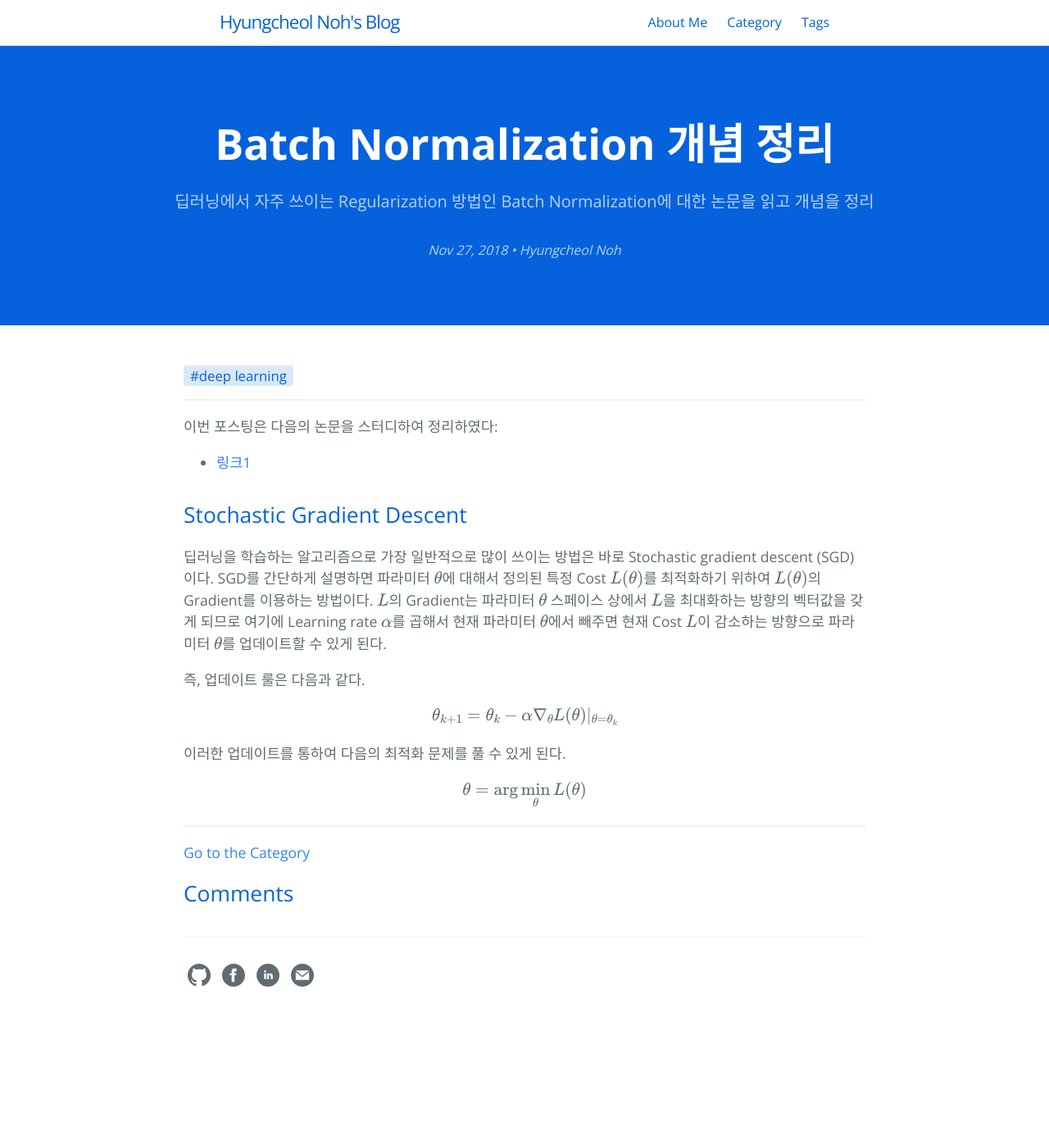
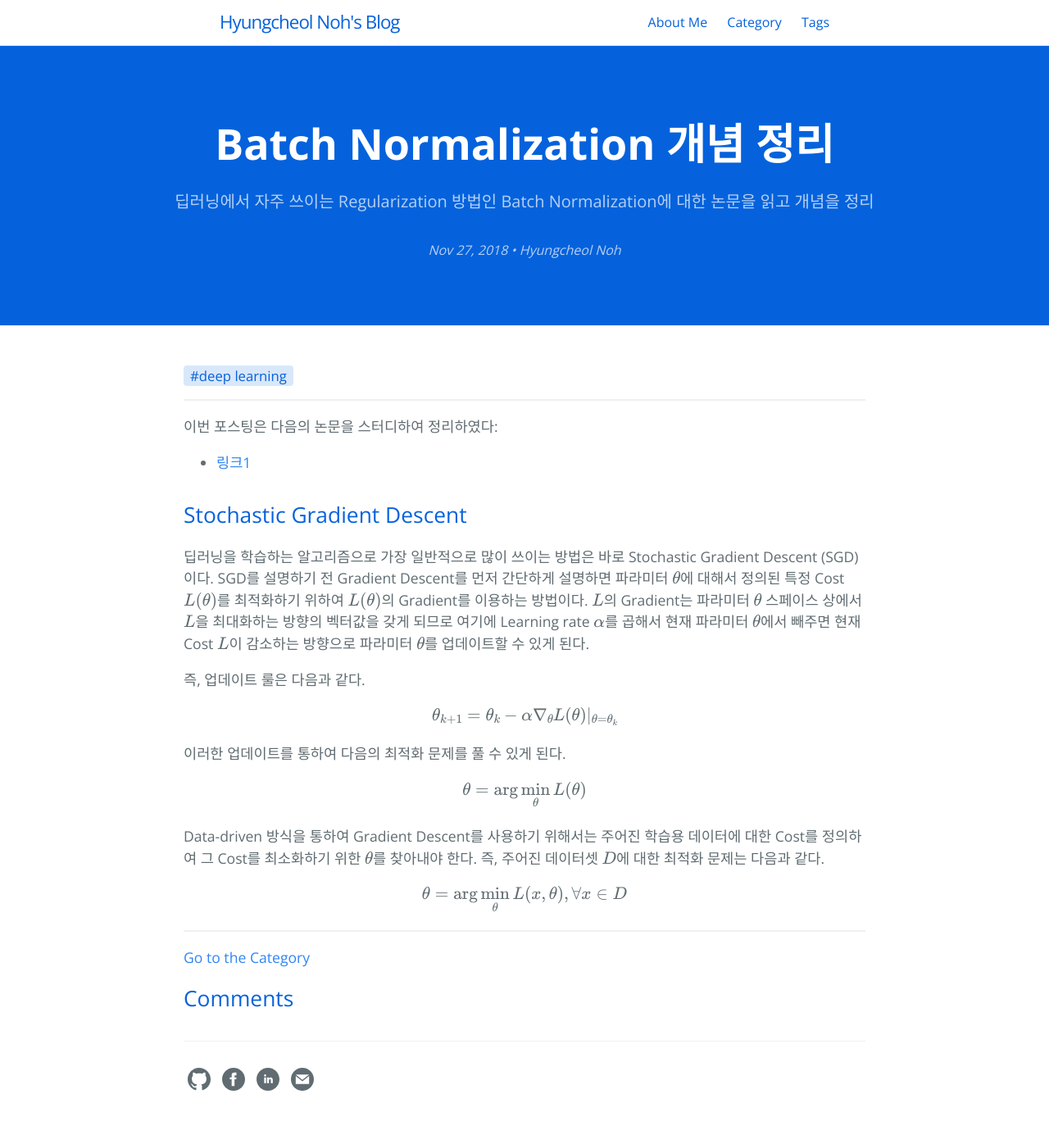
Before and after one commit to hcnoh/hcnoh.github.io, a Jekyll site: the page built from _posts/2018-11-27-batch-normalization.md, in a window 1280 px wide. Shown: the whole page at 82% size. Built offline with Jekyll 4.4.1, drawn with Linux system fonts in a browser that asks for light colours; formulas are drawn with MathJax 3; comment, search, counter and statistics services are not loaded; before the commit the page ends 1258 px from its top, so only the background shows below that.

Commit message:
Update 2018-11-27-batch-normalization.md

```diff
--- a/_posts/2018-11-27-batch-normalization.md
+++ b/_posts/2018-11-27-batch-normalization.md
@@ -17,7 +17,7 @@ permalink: /2018-11-27-batch-normalization
 - [링크1](https://arxiv.org/abs/1502.03167)
 
 ## Stochastic Gradient Descent
-딥러닝을 학습하는 알고리즘으로 가장 일반적으로 많이 쓰이는 방법은 바로 Stochastic gradient descent (SGD)이다. SGD를 간단하게 설명하면 파라미터 $$\theta$$에 대해서 정의된 특정 Cost $$L(\theta)$$를 최적화하기 위하여 $$L(\theta)$$의 Gradient를 이용하는 방법이다. $$L$$의 Gradient는 파라미터 $$\theta$$ 스페이스 상에서 $$L$$을 최대화하는 방향의 벡터값을 갖게 되므로 여기에 Learning rate $$\alpha$$를 곱해서 현재 파라미터 $$\theta$$에서 빼주면 현재 Cost $$L$$이 감소하는 방향으로 파라미터 $$\theta$$를 업데이트할 수 있게 된다.
+딥러닝을 학습하는 알고리즘으로 가장 일반적으로 많이 쓰이는 방법은 바로 Stochastic Gradient Descent (SGD)이다. SGD를 설명하기 전 Gradient Descent를 먼저 간단하게 설명하면 파라미터 $$\theta$$에 대해서 정의된 특정 Cost $$L(\theta)$$를 최적화하기 위하여 $$L(\theta)$$의 Gradient를 이용하는 방법이다. $$L$$의 Gradient는 파라미터 $$\theta$$ 스페이스 상에서 $$L$$을 최대화하는 방향의 벡터값을 갖게 되므로 여기에 Learning rate $$\alpha$$를 곱해서 현재 파라미터 $$\theta$$에서 빼주면 현재 Cost $$L$$이 감소하는 방향으로 파라미터 $$\theta$$를 업데이트할 수 있게 된다.
 
 즉, 업데이트 룰은 다음과 같다.
 
@@ -26,3 +26,7 @@ $$ \theta_{k+1} = \theta_k - \alpha \nabla_{\theta} L(\theta) |_{\theta=\theta_k
 이러한 업데이트를 통하여 다음의 최적화 문제를 풀 수 있게 된다.
 
 $$\theta = \arg \min_\theta L(\theta)$$
+
+Data-driven 방식을 통하여 Gradient Descent를 사용하기 위해서는 주어진 학습용 데이터에 대한 Cost를 정의하여 그 Cost를 최소화하기 위한 $$\theta$$를 찾아내야 한다. 즉, 주어진 데이터셋 $$D$$에 대한 최적화 문제는 다음과 같다.
+
+$$\theta = \arg \min_\theta L(x, \theta), \forall x \in D$$
```
